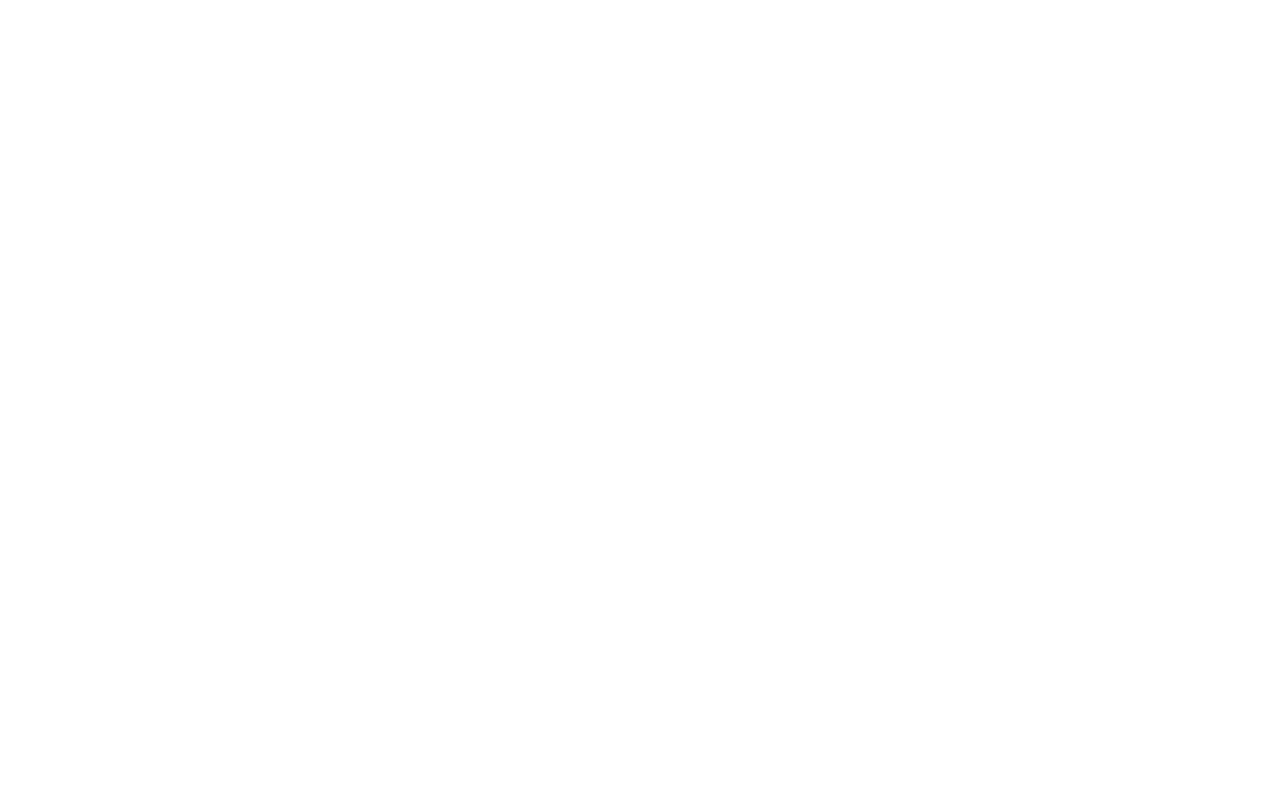
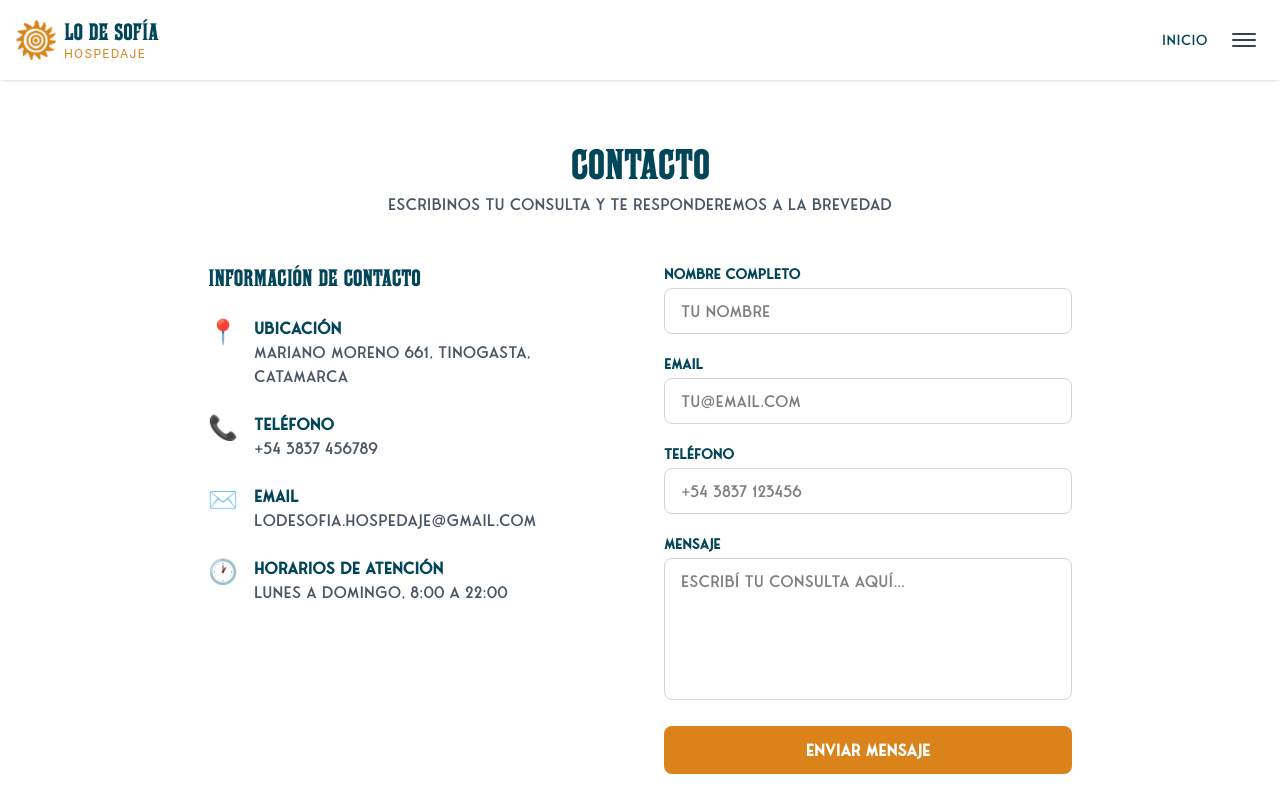
Before and after one commit to Facundo-tspz/tp1-hospedaje-lodesofia, a React (Vite) app: page /contacto in a window 1280 px wide. Before the commit this address had no page. Shown: the top 800 px of the page. Built offline with nearby package versions, Linux system fonts and the light colour scheme.

Commit message:
feat: agregar pagina de contacto con formulario y ruta /contacto

```diff
--- a/src/App.tsx
+++ b/src/App.tsx
@@ -7,6 +7,7 @@
 import AcercaDelSistema from './pages/AcercaDelSistema'
 import GaleriaPage from './pages/GaleriaPage'
 import HabitacionDetalle from './pages/HabitacionDetalle'
+import Contacto from './pages/Contacto'
 
 function App() {
   return (
@@ -19,6 +20,7 @@
           <Route path="/acerca-del-sistema" element={<AcercaDelSistema />} />
           <Route path="/galeria" element={<GaleriaPage />} />
           <Route path="/habitacion/:id" element={<HabitacionDetalle />} />
+          <Route path="/contacto" element={<Contacto />} />
         </Route>
         <Route path="/admin" element={<Admin />} />
       </Routes>
--- /dev/null
+++ b/src/pages/Contacto.tsx
@@ -0,0 +1,169 @@
+import { useState } from 'react'
+
+interface FormData {
+  nombre: string
+  email: string
+  telefono: string
+  mensaje: string
+}
+
+const Contacto = () => {
+  const [formData, setFormData] = useState<FormData>({
+    nombre: '',
+    email: '',
+    telefono: '',
+    mensaje: '',
+  })
+  const [enviado, setEnviado] = useState(false)
+
+  const handleChange = (e: React.ChangeEvent<HTMLInputElement | HTMLTextAreaElement>) => {
+    setFormData({ ...formData, [e.target.name]: e.target.value })
+  }
+
+  const handleSubmit = (e: React.FormEvent) => {
+    e.preventDefault()
+    setEnviado(true)
+  }
+
+  if (enviado) {
+    return (
+      <div className="min-h-[70vh] flex items-center justify-center px-4">
+        <div className="text-center max-w-md">
+          <div className="text-6xl mb-4">✉️</div>
+          <h1 className="text-3xl font-farley mb-4" style={{ color: '#034659' }}>
+            Mensaje enviado
+          </h1>
+          <p className="font-fonseca text-gray-600">
+            Gracias por contactarnos, {formData.nombre}. Te responderemos a la brevedad.
+          </p>
+        </div>
+      </div>
+    )
+  }
+
+  return (
+    <div className="max-w-4xl mx-auto px-4 py-16">
+      <h1 className="text-4xl font-farley text-center mb-2" style={{ color: '#034659' }}>
+        Contacto
+      </h1>
+      <p className="text-center font-fonseca text-gray-600 mb-12">
+        Escribinos tu consulta y te responderemos a la brevedad
+      </p>
+
+      <div className="grid md:grid-cols-2 gap-12">
+        <div>
+          <h2 className="text-xl font-farley mb-6" style={{ color: '#034659' }}>
+            Información de contacto
+          </h2>
+
+          <div className="space-y-6">
+            <div className="flex items-start gap-4">
+              <span className="text-2xl" style={{ color: '#D9831A' }}>📍</span>
+              <div>
+                <p className="font-fonseca font-semibold" style={{ color: '#034659' }}>Ubicación</p>
+                <p className="font-fonseca text-gray-600">Mariano Moreno 661, Tinogasta, Catamarca</p>
+              </div>
+            </div>
+
+            <div className="flex items-start gap-4">
+              <span className="text-2xl" style={{ color: '#D9831A' }}>📞</span>
+              <div>
+                <p className="font-fonseca font-semibold" style={{ color: '#034659' }}>Teléfono</p>
+                <p className="font-fonseca text-gray-600">+54 3837 456789</p>
+              </div>
+            </div>
+
+            <div className="flex items-start gap-4">
+              <span className="text-2xl" style={{ color: '#D9831A' }}>✉️</span>
+              <div>
+                <p className="font-fonseca font-semibold" style={{ color: '#034659' }}>Email</p>
+                <p className="font-fonseca text-gray-600">lodesofia.hospedaje@gmail.com</p>
+              </div>
+            </div>
+
+            <div className="flex items-start gap-4">
+              <span className="text-2xl" style={{ color: '#D9831A' }}>🕐</span>
+              <div>
+                <p className="font-fonseca font-semibold" style={{ color: '#034659' }}>Horarios de atención</p>
+                <p className="font-fonseca text-gray-600">Lunes a domingo, 8:00 a 22:00</p>
+              </div>
+            </div>
+          </div>
+        </div>
+
+        <div>
+          <form onSubmit={handleSubmit} className="space-y-5">
+            <div>
+              <label className="block font-fonseca text-sm font-semibold mb-1" style={{ color: '#034659' }}>
+                Nombre completo
+              </label>
+              <input
+                type="text"
+                name="nombre"
+                value={formData.nombre}
+                onChange={handleChange}
+                required
+                className="w-full border border-gray-300 rounded-lg px-4 py-2.5 font-fonseca focus:outline-none focus:ring-2 focus:ring-[#D9831A]/50"
+                placeholder="Tu nombre"
+              />
+            </div>
+
+            <div>
+              <label className="block font-fonseca text-sm font-semibold mb-1" style={{ color: '#034659' }}>
+                Email
+              </label>
+              <input
+                type="email"
+                name="email"
+                value={formData.email}
+                onChange={handleChange}
+                required
+                className="w-full border border-gray-300 rounded-lg px-4 py-2.5 font-fonseca focus:outline-none focus:ring-2 focus:ring-[#D9831A]/50"
+                placeholder="tu@email.com"
+              />
+            </div>
+
+            <div>
+              <label className="block font-fonseca text-sm font-semibold mb-1" style={{ color: '#034659' }}>
+                Teléfono
+              </label>
+              <input
+                type="tel"
+                name="telefono"
+                value={formData.telefono}
+                onChange={handleChange}
+                className="w-full border border-gray-300 rounded-lg px-4 py-2.5 font-fonseca focus:outline-none focus:ring-2 focus:ring-[#D9831A]/50"
+                placeholder="+54 3837 123456"
+              />
+            </div>
+
+            <div>
+              <label className="block font-fonseca text-sm font-semibold mb-1" style={{ color: '#034659' }}>
+                Mensaje
+              </label>
+              <textarea
+                name="mensaje"
+                value={formData.mensaje}
+                onChange={handleChange}
+                required
+                rows={5}
+                className="w-full border border-gray-300 rounded-lg px-4 py-2.5 font-fonseca focus:outline-none focus:ring-2 focus:ring-[#D9831A]/50 resize-none"
+                placeholder="Escribí tu consulta aquí..."
+              />
+            </div>
+
+            <button
+              type="submit"
+              className="w-full font-fonseca font-semibold text-white py-3 rounded-lg transition hover:opacity-90"
+              style={{ backgroundColor: '#D9831A' }}
+            >
+              Enviar mensaje
+            </button>
+          </form>
+        </div>
+      </div>
+    </div>
+  )
+}
+
+export default Contacto
```
